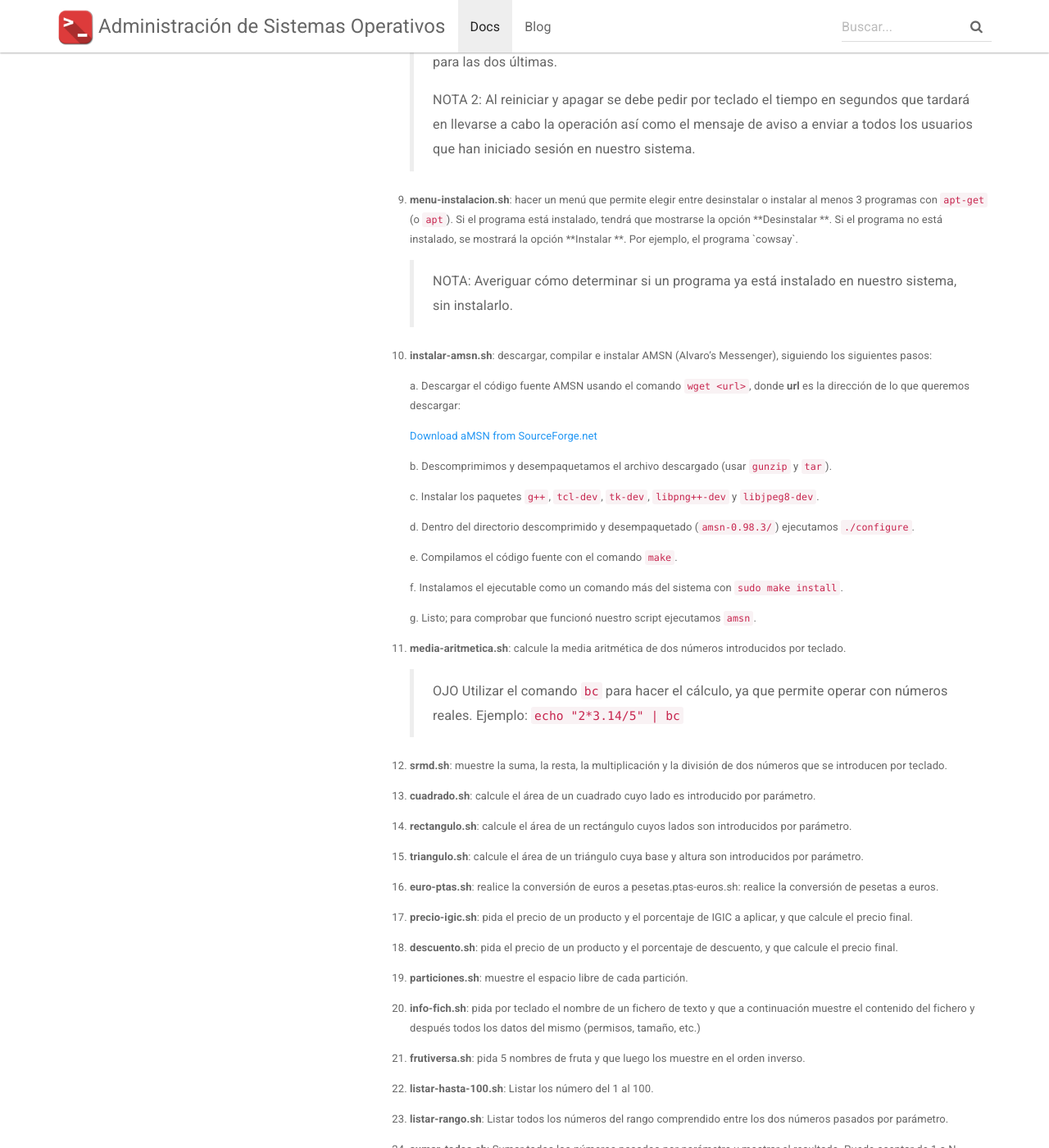
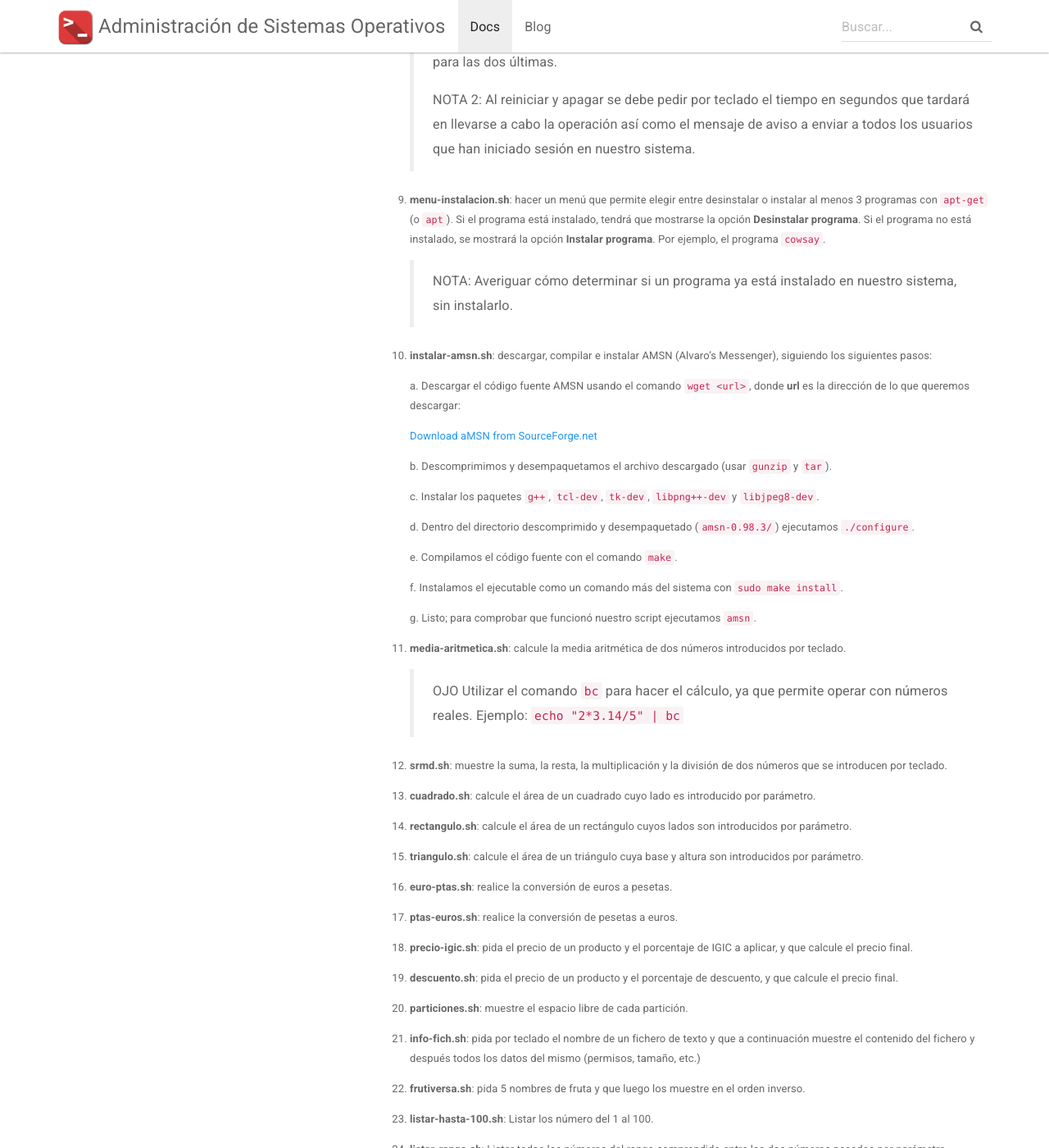
Before and after one commit to asir-add/asir-add.github.io, a Jekyll site: the page built from docs/_docs/scripting/bash/actividades.md, in a window 1280 px wide and 1400 px high, scrolled down 914 px. Shown: the whole window at 82% size. Built offline with Jekyll 4.4.1, drawn with Linux system fonts in a browser that asks for light colours; nearby versions of some CDN libraries; part of the change alters nothing that is shown.

````diff
--- a/docs/_docs/scripting/bash/actividades.md
+++ b/docs/_docs/scripting/bash/actividades.md
@@ -34,8 +34,8 @@ Actividades:
    >
    > NOTA 2: Al reiniciar y apagar se debe pedir por teclado el tiempo en segundos que tardará en llevarse a cabo la operación así como el mensaje de aviso a enviar a todos los usuarios que han iniciado sesión en nuestro sistema.
 
-9. **menu-instalacion.sh**: hacer un menú que permite elegir entre desinstalar o instalar al menos 3 programas con `apt-get` (o `apt`). Si el programa está instalado, tendrá que mostrarse la opción **Desinstalar <programa>**. Si el
-   programa no está instalado, se mostrará la opción **Instalar <programa>**.
+9. **menu-instalacion.sh**: hacer un menú que permite elegir entre desinstalar o instalar al menos 3 programas con `apt-get` (o `apt`). Si el programa está instalado, tendrá que mostrarse la opción **Desinstalar programa**. Si el
+   programa no está instalado, se mostrará la opción **Instalar programa**.
    Por ejemplo, el programa `cowsay`.
 
    > NOTA: Averiguar cómo determinar si un programa ya está instalado en nuestro sistema, sin instalarlo.
@@ -70,33 +70,35 @@ Actividades:
 
 15. **triangulo.sh**: calcule el área de un triángulo cuya base y altura son introducidos por parámetro.
 
-16. **euro-ptas.sh**: realice la conversión de euros a pesetas.ptas-euros.sh: realice la conversión de pesetas a euros.
+16. **euro-ptas.sh**: realice la conversión de euros a pesetas.
 
-17. **precio-igic.sh**: pida el precio de un producto y el porcentaje de IGIC a aplicar, y que calcule el precio final.
+17. **ptas-euros.sh**: realice la conversión de pesetas a euros.
 
-18. **descuento.sh**: pida el precio de un producto y el porcentaje de descuento, y que calcule el precio final.
+18. **precio-igic.sh**: pida el precio de un producto y el porcentaje de IGIC a aplicar, y que calcule el precio final.
 
-19. **particiones.sh**: muestre el espacio libre de cada partición.
+19. **descuento.sh**: pida el precio de un producto y el porcentaje de descuento, y que calcule el precio final.
 
-20. **info-fich.sh**: pida por teclado el nombre de un fichero de texto y que a continuación muestre el contenido del fichero y después todos los datos del mismo (permisos, tamaño, etc.)
+20. **particiones.sh**: muestre el espacio libre de cada partición.
 
-21. **frutiversa.sh**: pida 5 nombres de fruta y que luego los muestre en el orden inverso.
+21. **info-fich.sh**: pida por teclado el nombre de un fichero de texto y que a continuación muestre el contenido del fichero y después todos los datos del mismo (permisos, tamaño, etc.)
 
-22. **listar-hasta-100.sh**: Listar los número del 1 al 100.
+22. **frutiversa.sh**: pida 5 nombres de fruta y que luego los muestre en el orden inverso.
 
-23. **listar-rango.sh**: Listar todos los números del rango comprendido entre los dos números pasados por parámetro.
+23. **listar-hasta-100.sh**: Listar los número del 1 al 100.
 
-24. **sumar-todos.sh**: Sumar todos los números pasados por parámetro y mostrar el resultado. Puede aceptar de 1 a N parámetros, pero no 0 parámetros (da error).
+24. **listar-rango.sh**: Listar todos los números del rango comprendido entre los dos números pasados por parámetro.
 
-25. **sumar-rango.sh**: Sumar todos los números del rango comprendido entre los dos números pasados por parámetro, y mostrar el resultado.
+25. **sumar-todos.sh**: Sumar todos los números pasados por parámetro y mostrar el resultado. Puede aceptar de 1 a N parámetros, pero no 0 parámetros (da error).
 
-26. **listar-usuarios.sh**: Listar los nombres de todos los usuarios del sistema (ver fichero `/etc/passwd`).
+26. **sumar-rango.sh**: Sumar todos los números del rango comprendido entre los dos números pasados por parámetro, y mostrar el resultado.
 
-27. **listar-grupos.sh**: Listar los nombres de todos los grupos del sistema (ver fichero `/etc/group`).
+27. **listar-usuarios.sh**: Listar los nombres de todos los usuarios del sistema (ver fichero `/etc/passwd`).
 
-28. **comprobar-todos.sh**: Comprobar que todos los ficheros pasados por parámetro existen y que son ficheros.
+28. **listar-grupos.sh**: Listar los nombres de todos los grupos del sistema (ver fichero `/etc/group`).
 
-29. **config-ref.sh**: Mostrar la dirección IP y la máscara de subred del dispositivo o interfaz de red (lo, eth0, eth1, wlan0 wlan1, etc.) (ver comando `ifconfig` o `ip`).
+29. **comprobar-todos.sh**: Comprobar que todos los ficheros pasados por parámetro existen y que son ficheros.
+
+30. **config-ref.sh**: Mostrar la dirección IP y la máscara de subred del dispositivo o interfaz de red (lo, eth0, eth1, wlan0 wlan1, etc.) (ver comando `ifconfig` o `ip`).
 
     Ejemplo:
 
@@ -109,7 +111,7 @@ Actividades:
 
     >  NOTA: Tener en cuenta el caso particular de la interfaz `lo`.
 
-30. **espacio-ocupado.sh**: Calcular la cantidad de espacio total en bytes ocupado por todos los ficheros del directorio especificado por parámetro y mostrarla en la salida estándar.
+31. **espacio-ocupado.sh**: Calcular la cantidad de espacio total en bytes ocupado por todos los ficheros del directorio especificado por parámetro y mostrarla en la salida estándar.
 
     Ejemplo:
 
@@ -118,7 +120,7 @@ Actividades:
     2600 bytes
     ```
 
-31. **espacio-ocupado-plus.sh**: Mejorar el script anterior para que cumpla la siguiente sintaxis: `./espacio-ocupado.sh [ -b | -k | -m ] directorio(s)`
+32. **espacio-ocupado-plus.sh**: Mejorar el script anterior para que cumpla la siguiente sintaxis: `./espacio-ocupado.sh [ -b | -k | -m ] directorio(s)`
 
     Opciones:
     `-b` : mostrar el resultado en bytes
@@ -127,7 +129,7 @@ Actividades:
 
     Además acepta 1 o más directorios y deberá devolver el total.
 
-32. **descarga-masiva.sh**: Descargar, uno detrás de otro, todos los recursos especificados en un fichero de texto mediante sus URLs (ver comando “wget”).
+33. **descarga-masiva.sh**: Descargar, uno detrás de otro, todos los recursos especificados en un fichero de texto mediante sus URLs (ver comando “wget”).
 
     Ejemplo:
 
@@ -145,7 +147,7 @@ Actividades:
     * Errores: 1
     ```
 
-33. **saludar.sh**: Saludar según la hora del sistema:
+34. **saludar.sh**: Saludar según la hora del sistema:
 
     a. Entre las [ 6h y las 12h ): **Buenos días**.
 
@@ -155,14 +157,14 @@ Actividades:
 
     d. Entre las [ 0h y las 6h ): **Vete a acostarte**
 
-34. **superwrite.sh**: Enviar un mensaje con `write` a todos los usuarios que han iniciado sesión en el sistema, menos a ti mismo. Por ejemplo:
+35. **superwrite.sh**: Enviar un mensaje con `write` a todos los usuarios que han iniciado sesión en el sistema, menos a ti mismo. Por ejemplo:
 
     ```bash
     ./superwrite "Hola a tod@s, ¿qué tal?"
     ```
 
-35. **crear-usuario.sh**: Pedir todos los datos del usuario por teclado y si no existe, crearlo (ver comando `useradd`). Los datos a solicitar son **nombre de usuario** (username), **shell** (por ejemplo, `/bin/bash`), **contraseña** (password) y **nombre completo** (por ejemplo, "Perico de los Palotes", a guardar en el comentario).
+36. **crear-usuario.sh**: Pedir todos los datos del usuario por teclado y si no existe, crearlo (ver comando `useradd`). Los datos a solicitar son **nombre de usuario** (username), **shell** (por ejemplo, `/bin/bash`), **contraseña** (password) y **nombre completo** (por ejemplo, "Perico de los Palotes", a guardar en el comentario).
 
     > OJO: Se debe crear también el directorio HOME del usuario (consultar opciones de `useradd`).
 
-36. **eliminar-usuario.sh**: Mostrar un listado sólo con los nombres de todos los usuarios regulares del sistema (`UID >= 1000`) y al elegir uno que se elimine completamente del sistema, junto con su directorio **HOME**. Para elegir un usuario se especificará su **UID**. Debe pedir confirmación antes de eliminarlo. En caso de que no exista, mostrar un mensaje de error.
+37. **eliminar-usuario.sh**: Mostrar un listado sólo con los nombres de todos los usuarios regulares del sistema (`UID >= 1000`) y al elegir uno que se elimine completamente del sistema, junto con su directorio **HOME**. Para elegir un usuario se especificará su **UID**. Debe pedir confirmación antes de eliminarlo. En caso de que no exista, mostrar un mensaje de error.
````
